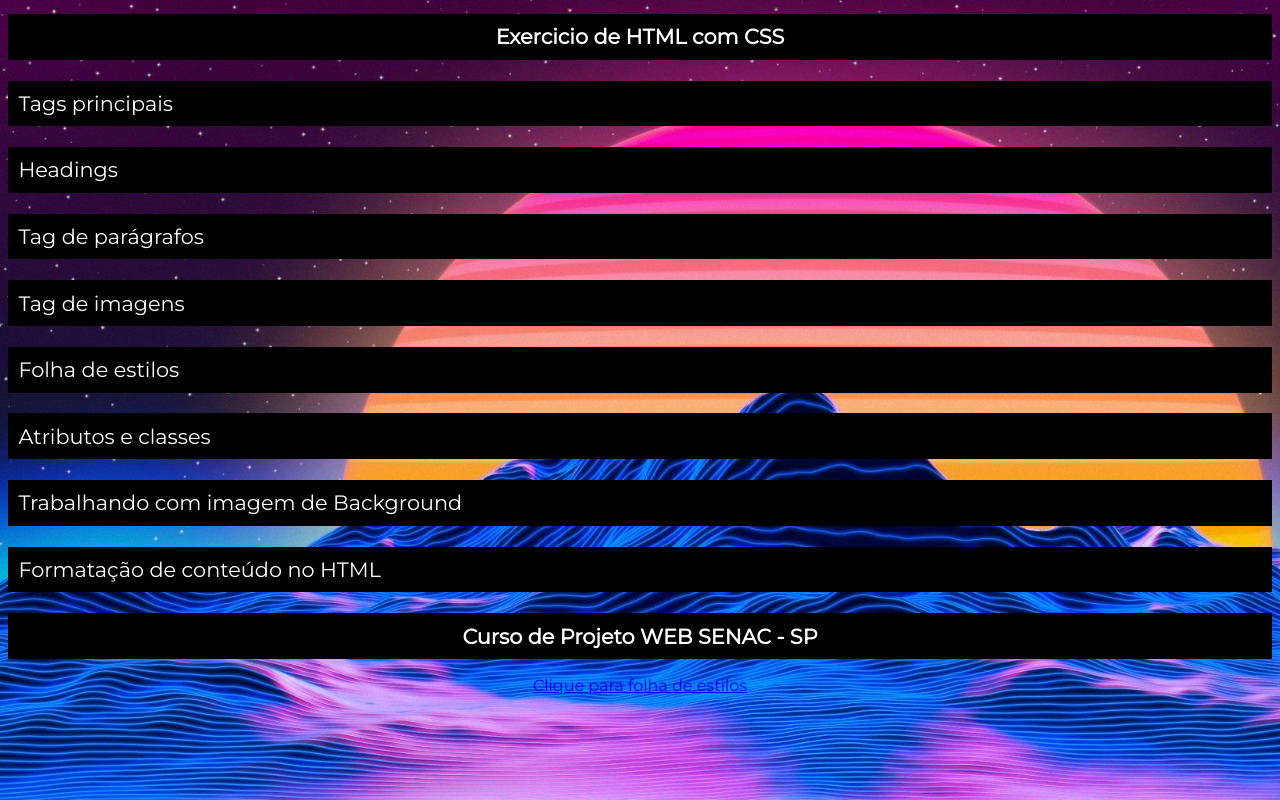
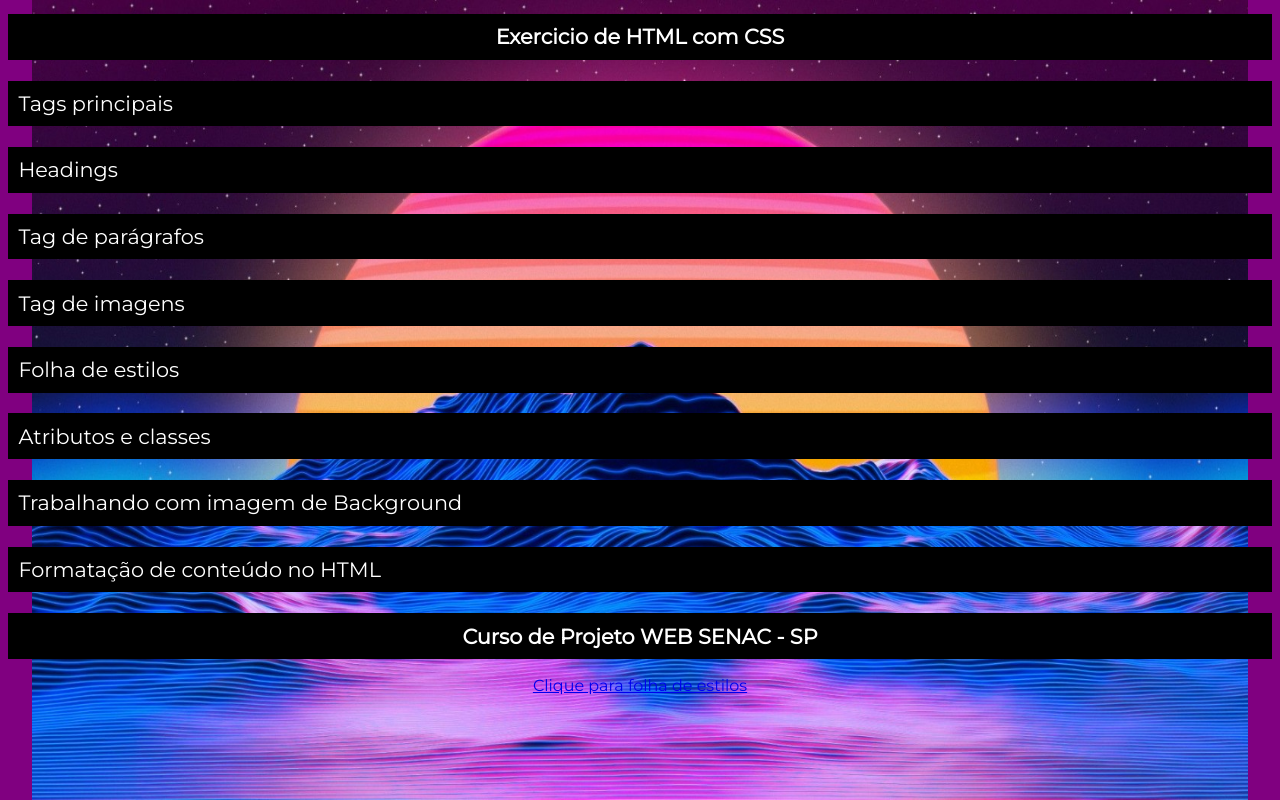
Before and after one commit to Gussatt/Atividades-Deb, a plain HTML site: page Atividade Site - 09.08.html in a window 1280 px wide. Drawn offline with Linux system fonts and the light colour scheme.

Commit message:
Brincadeira, finalizada agora

```diff
--- a/Atividade Site - 09.08.html
+++ b/Atividade Site - 09.08.html
@@ -16,6 +16,8 @@
             background-repeat: no-repeat ;
             font-family: 'Montserrat', sans-serif;
             background-attachment: fixed;
+            background-size: 95% 100%;
+            background-position: center center;
         }
 
         header{
```
